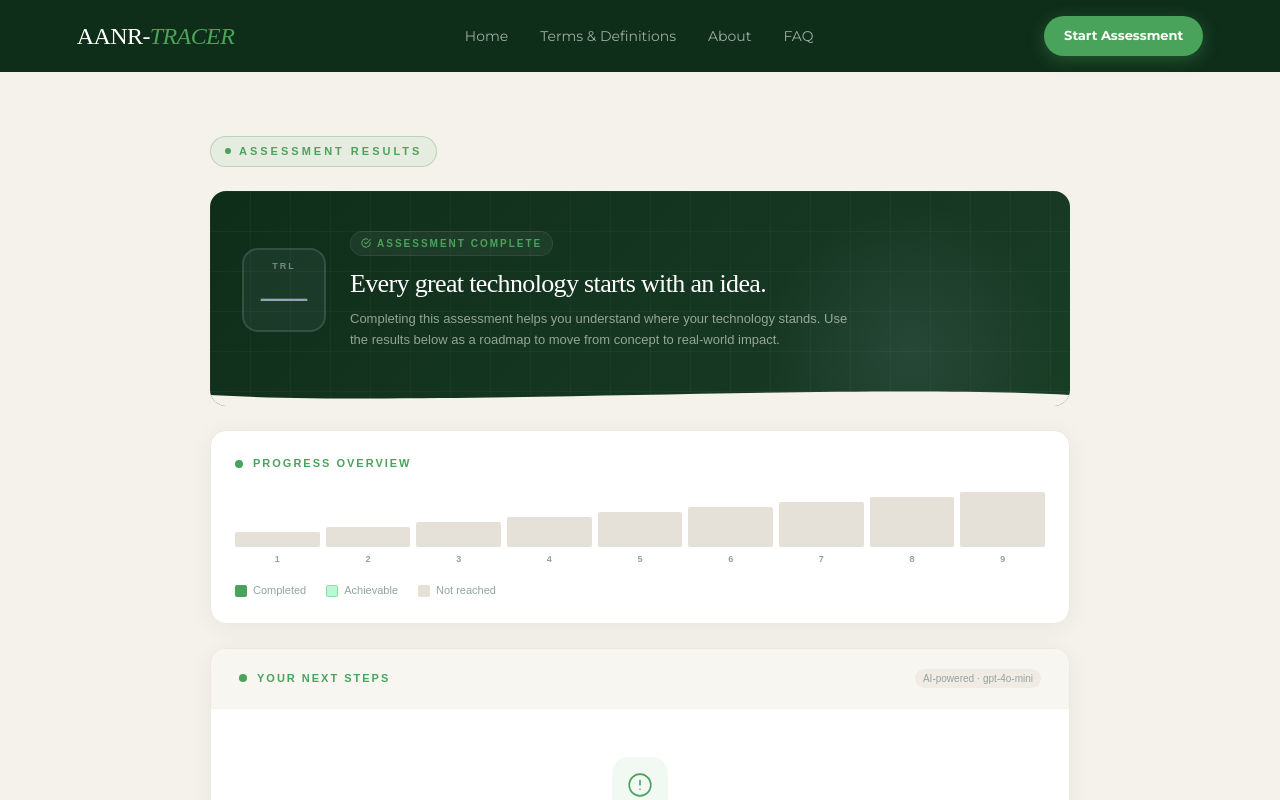
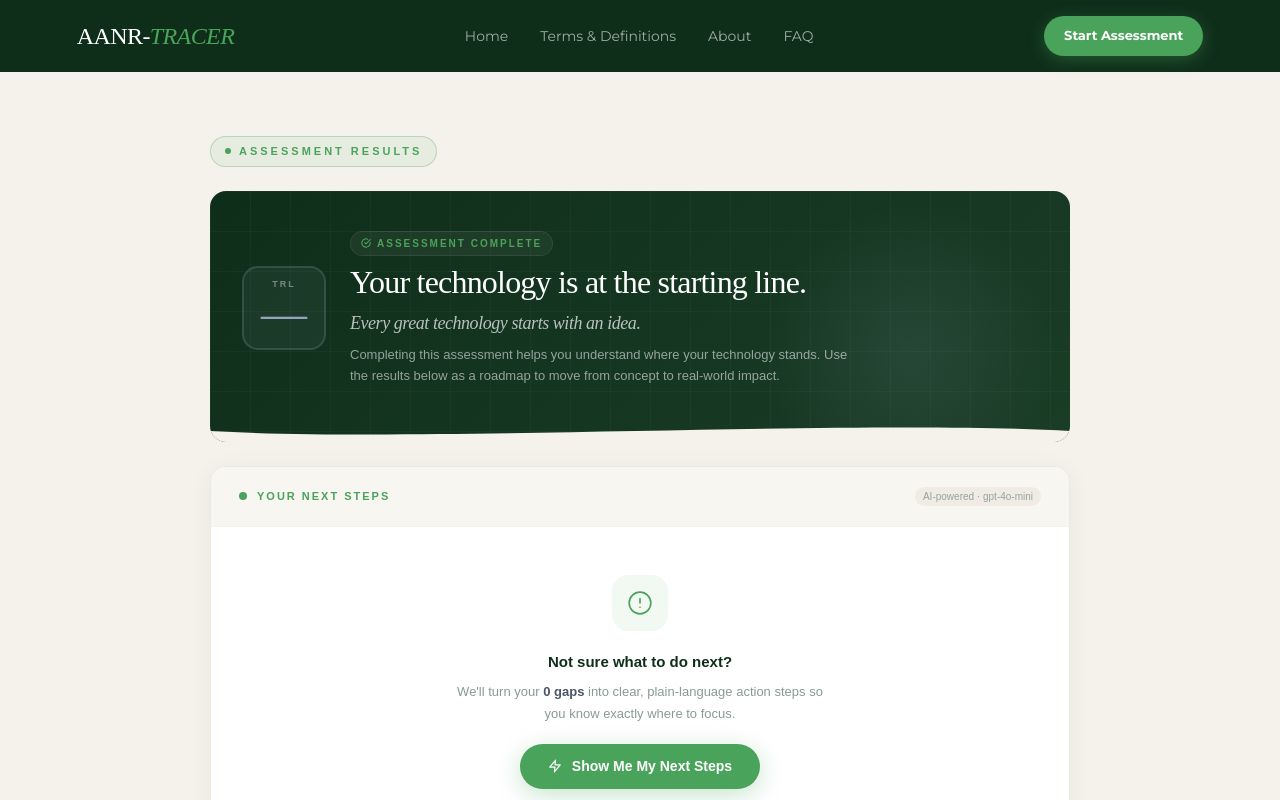
Before and after one commit to kazeulo/AANR-TRACER, a Next.js app: page /assessment/results in a window 1280 px wide. Shown: the top 800 px of the page. Built offline with nearby package versions, Linux system fonts and the light colour scheme.

Commit message:
style: redesign results page

```diff
--- a/src/app/assessment/results/ScoreCards.tsx
+++ b/src/app/assessment/results/ScoreCards.tsx
@@ -1,4 +1,5 @@
 import { TRL_LABELS } from "./UsePDFExport";
+import TRLStepBar from "./TRLStepBar";
 
 interface ScoreCardsProps {
   completedTRL: number;
@@ -18,14 +19,13 @@ export default function ScoreCards({
   return (
     <div className="space-y-3">
 
-      {/* ── Secondary: Achievable (only shown when there's a gap) ── */}
+      {/* Secondary: Achievable (only shown when there's a gap) */}
       {hasGap && (
         <div className="bg-white border border-[#ede9e0] rounded-2xl px-8 py-6 shadow-[0_4px_24px_rgba(15,46,26,0.06)]">
           <div className="flex flex-col sm:flex-row items-start sm:items-center gap-5">
 
             {/* Icon + number */}
             <div className="flex-shrink-0 flex items-center gap-3">
-              {/* Upward arrow icon */}
               <div
                 className="w-10 h-10 rounded-xl flex items-center justify-center"
                 style={{ backgroundColor: `${achievableColor}15` }}
@@ -74,28 +74,13 @@ export default function ScoreCards({
 
           </div>
 
-          {/* Progress comparison bar */}
-          <div className="mt-5 space-y-2">
-            <div className="flex items-center gap-3">
-              <span className="text-[11px] text-[#94a3a0] w-20 flex-shrink-0">Current</span>
-              <div className="flex-1 h-2 bg-[#f0ece3] rounded-full overflow-hidden">
-                <div
-                  className="h-full rounded-full"
-                  style={{ width: `${(completedTRL / 9) * 100}%`, backgroundColor: completedColor }}
-                />
-              </div>
-              <span className="text-[11px] font-bold text-[#4a5568] w-6 text-right">{completedTRL}</span>
+          {/* Step bar */}
+          <div className="bg-white  rounded-2xl p-6">
+            <div className="flex items-center gap-2.5 mb-5">
+              <span className="w-2 h-2 rounded-full bg-[#4aa35a]" />
+              <span className="text-[11px] font-bold tracking-[2px] uppercase text-[#4aa35a]">Progress Overview</span>
             </div>
-            <div className="flex items-center gap-3">
-              <span className="text-[11px] text-[#94a3a0] w-20 flex-shrink-0">Achievable</span>
-              <div className="flex-1 h-2 bg-[#f0ece3] rounded-full overflow-hidden">
-                <div
-                  className="h-full rounded-full"
-                  style={{ width: `${(achievableTRL / 9) * 100}%`, backgroundColor: achievableColor }}
-                />
-              </div>
-              <span className="text-[11px] font-bold text-[#4a5568] w-6 text-right">{achievableTRL}</span>
-            </div>
+            <TRLStepBar completed={completedTRL} achievable={achievableTRL} />
           </div>
         </div>
       )}
--- a/src/app/assessment/results/page.tsx
+++ b/src/app/assessment/results/page.tsx
@@ -7,7 +7,6 @@ import { useAssessment } from "../AssessmentContext";
 import { calculateTRL, QuestionItem, TRLResult } from "../../utils/trlCalculator";
 import { usePDFExport, PDFContent, TRL_COLORS, TRL_LABELS } from "./UsePDFExport";
 
-import TRLStepBar           from "./TRLStepBar";
 import ScoreCards           from "./ScoreCards";
 import AchievableBanner     from "./AchievableBanner";
 import QuestionGroup        from "./QuestionGroup";
@@ -129,7 +128,9 @@ function CongratulatoryHero({
 
         {/* Message */}
         <div className="flex-1 min-w-0">
-          <div className="inline-flex items-center gap-1.5 mb-3 px-2.5 py-1 rounded-full bg-white/[0.05] border border-white/[0.08]">
+          {/* TRL announcement */}
+          <div className="mb-3">
+            <div className="inline-flex items-center gap-1.5 px-2.5 py-1 rounded-full bg-white/[0.05] border border-white/[0.08] mb-2">
               <svg width="10" height="10" viewBox="0 0 24 24" fill="none" stroke="#4aa35a" strokeWidth="2.5" strokeLinecap="round" strokeLinejoin="round">
                 <path d="M22 11.08V12a10 10 0 1 1-5.93-9.14" /><polyline points="22 4 12 14.01 9 11.01" />
               </svg>
@@ -137,8 +138,15 @@ function CongratulatoryHero({
                 {isTL9 ? "Maximum Readiness Reached" : "Assessment Complete"}
               </span>
             </div>
+            <p className="font-[\'DM_Serif_Display\',serif] text-[clamp(22px,3vw,32px)] text-white leading-[1.15] tracking-tight">
+              {trl === 0
+                ? "Your technology is at the starting line."
+                : <>Your technology is at <span style={{ color: completedColor }}>TRL {trl}</span>.</>
+              }
+            </p>
+          </div>
 
-          <h2 className="font-[\'DM_Serif_Display\',serif] text-[clamp(18px,2.4vw,26px)] text-white leading-[1.25] tracking-tight mb-2">
+          <h2 className="font-[\'DM_Serif_Display\',serif] text-[clamp(14px,1.8vw,18px)] text-white/70 leading-[1.3] tracking-tight mb-2 font-normal italic">
             {msg.headline}
           </h2>
 
@@ -231,15 +239,6 @@ export default function ResultsPage() {
           technologyName={data.technologyName}
           completedColor={completedColor}
         />
-
-        {/* Step bar */}
-        <div className="bg-white border border-[#ede9e0] rounded-2xl p-6 shadow-[0_4px_24px_rgba(15,46,26,0.06)]">
-          <div className="flex items-center gap-2.5 mb-5">
-            <span className="w-2 h-2 rounded-full bg-[#4aa35a]" />
-            <span className="text-[11px] font-bold tracking-[2px] uppercase text-[#4aa35a]">Progress Overview</span>
-          </div>
-          <TRLStepBar completed={result.highestCompletedTRL} achievable={result.highestAchievableTRL} />
-        </div>
 
         {/* Score cards */}
         <ScoreCards
```
Lines whose indentation alone changed are shown as unchanged.
